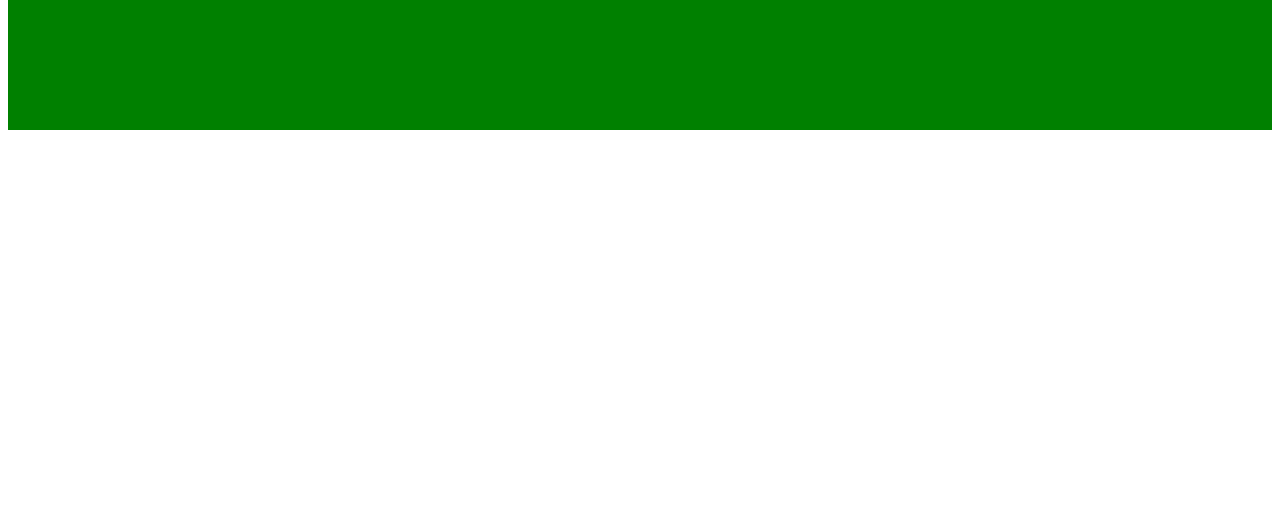
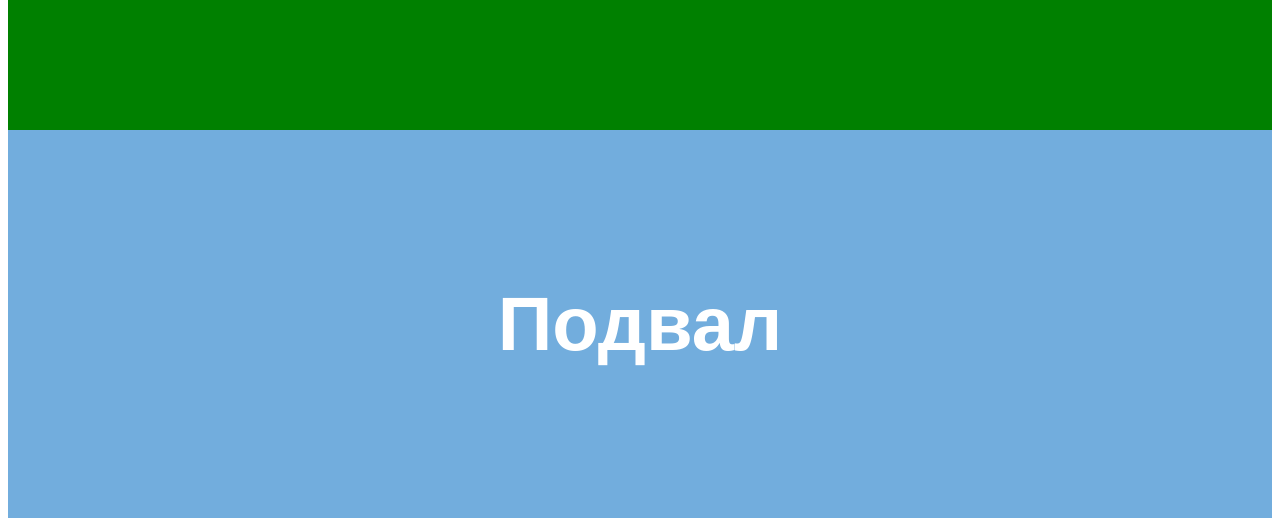
Before and after one commit to bygehbiu/intensive-day-1, a plain HTML site: page index.html in a window 1280 px wide. Shown: the part 527-1053 px from the top of the page. Before the commit the page ends 800 px from the top, so only its background shows below. Drawn offline with Linux system fonts and the light colour scheme.

Commit message:
Footer ready

```diff
--- a/index.html
+++ b/index.html
@@ -17,6 +17,9 @@
     <main class="main">
         <h1>Основной контент</h1>
     </main>
+    <footer class="footer">
+        <h1>Подвал</h1>
+    </footer>
 </body>
 
 </html>
--- a/main.css
+++ b/main.css
@@ -14,3 +14,11 @@
     font-family: sans-serif;
     text-align: center;
 }
+.footer {
+    background: rgb(114, 173, 221);
+    padding: 100px;
+    font-size: 38px;
+    color: #fff;
+    font-family: sans-serif;
+    text-align: center;
+}
```
